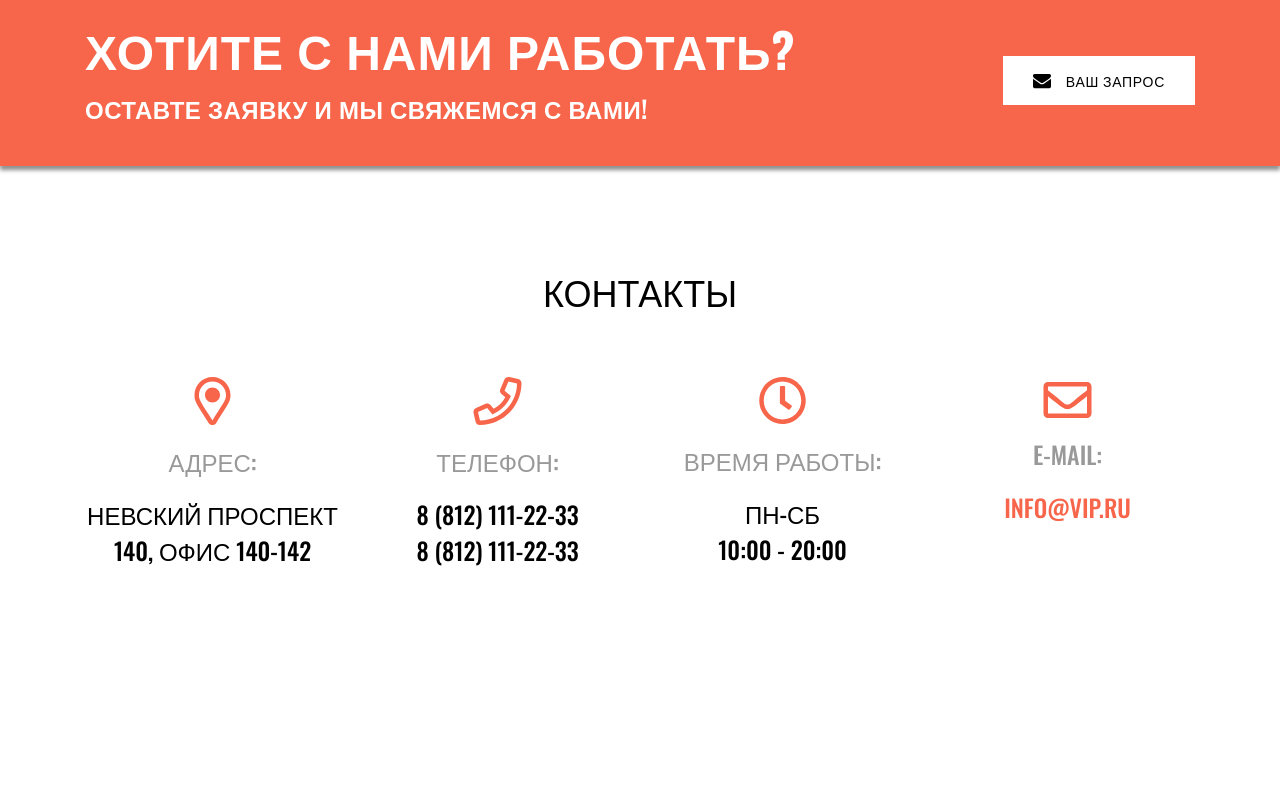
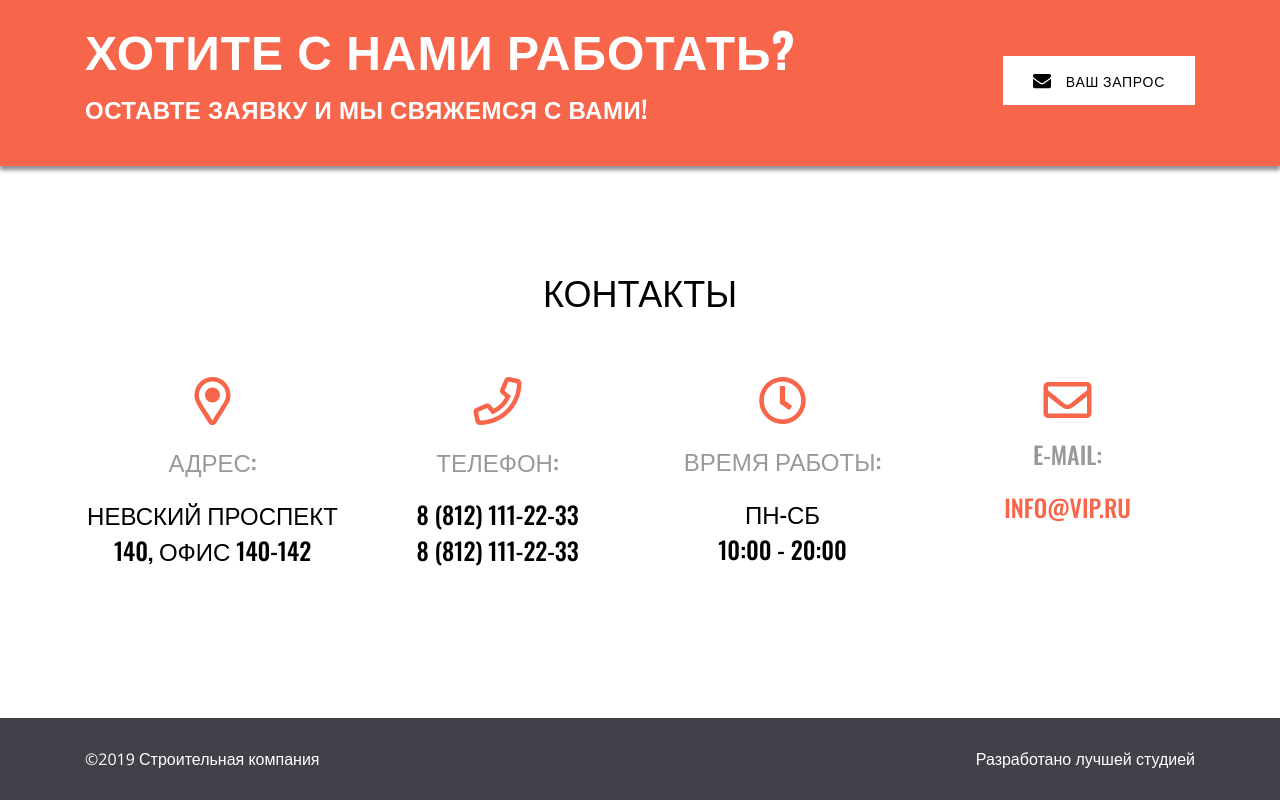
Before and after one commit to KarelinIvan/test_site, a plain HTML site: page index.html in a window 1280 px wide. Shown: the part 7612-8412 px from the top of the page. Before the commit the page ends 8180 px from the top, so only its background shows below. Drawn offline with nearby package versions, Linux system fonts and the light colour scheme.

Commit message:
37-й коммит, футер

```diff
--- a/css/style.css
+++ b/css/style.css
@@ -572,6 +572,7 @@ body {
 
 .contacts {
     padding-top: 98px;
+    margin-bottom: 150px;
 }
 
 .text__h2_contacts {
@@ -610,3 +611,18 @@ body {
 .text__h3_color {
     color: var(--accent-color);
 }
+
+.footer {
+    background-color: var(--dark-color);
+    padding: 30px 0;
+}
+
+.footer__flex {
+    display: flex;
+    justify-content: space-between;
+}
+
+.text__p_footer {
+    color: var(--white-color);
+    line-height: 22px;
+}
--- a/index.html
+++ b/index.html
@@ -463,5 +463,17 @@
 				</div>
 			</div>
 		</section>
+		<footer class="footer">
+			<div class="container">
+				<div class="footer__flex">
+					<div class="flex__left">
+						<p class="text__p text__p_footer">&copy;2019 Строительная компания</p>
+					</div>
+					<div class="flex__right">
+						<p class="text__p text__p_footer">Разработано лучшей студией</p>
+					</div>
+				</div>
+			</div>
+		</footer>
 	</body>
 </html>
```
